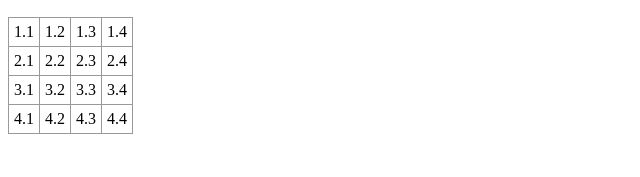
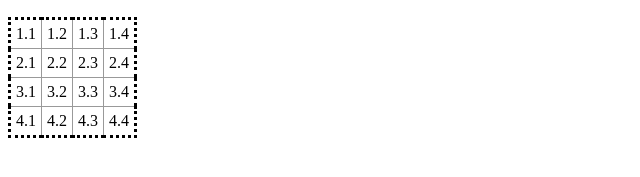
Before and after one commit to ep-mhoellein/learn_git, a plain HTML site: page index.html in a window 1280 px wide. Shown: the part 383-560 px from the top of the page, without its empty margins (0-640 px from the left). Drawn offline with Linux system fonts and the light colour scheme.

Commit message:
changed border to dotted

```diff
--- a/style.css
+++ b/style.css
@@ -1,5 +1,6 @@
 table{
     border-collapse: collapse;
+    border: 3px dotted;
 }
 table td{
     border: 1px solid #999;
```
